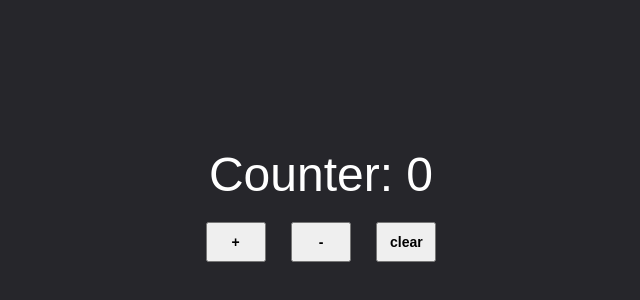
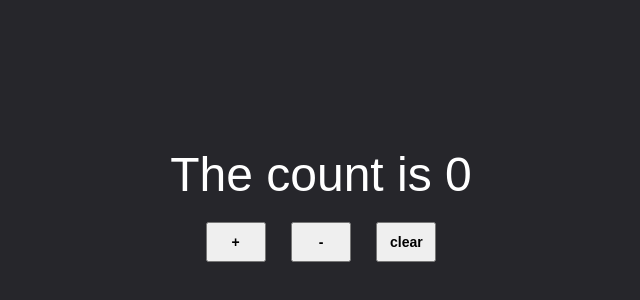
Before and after one commit to angelofmfonseca/counter, a React (Create React App) app: page / in a window 1280 px wide. Shown: the part 196-496 px from the top of the page, without its empty margins (319-959 px from the left). Built offline with nearby package versions, Linux system fonts and the light colour scheme.

Commit message:
enzyme instalado e estrutura básica dos testes

```diff
--- a/src/App.js
+++ b/src/App.js
@@ -28,7 +28,7 @@ class App extends Component {
   render() {
     return (
       <section className="counter">
-          Counter: { this.state.counter }
+          The count is { this.state.counter }
           <div className="buttonsWrapper">
             <button className="incrementButton" onClick={ this.increment }>+</button>
             <button className="decrementButton" onClick={ this.decrement }>-</button>
```
Also changed, not shown: package.json (+6 -1 lines), 2 other files (tests, documents, lock files or other folders).
